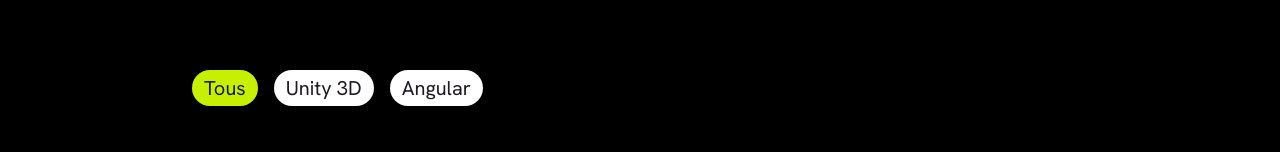
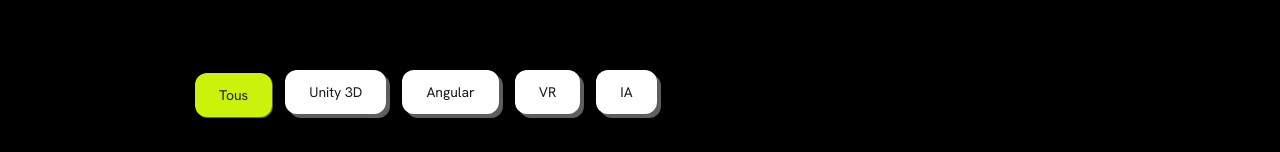
Before and after one commit to 18David/portfolio-dg, an Angular app: page /realisations in a window 1280 px wide. Shown: the part 242-394 px from the top of the page. Built offline with nearby package versions, Linux system fonts and the light colour scheme; grey boxes are pictures that could not be loaded.

Commit message:
feat: implement flip list directive for animated transitions and enhance button styles

```diff
--- a/src/app/pages/realisations/realisations.component.html
+++ b/src/app/pages/realisations/realisations.component.html
@@ -6,29 +6,56 @@
   <!-- Filtres -->
   <div class="flex gap-4 font-body">
     <button (click)="setFilter(null)"
-            class="px-3 py-1 rounded-full text-l md:text-xl bg-secondary"
-            [class.bg-accent]="!filter"
-            [class.bg-secondary]="filter">
+            class="mech-btn primary"
+            [class.primary]="!filter"
+            [class.pressed]="!filter"
+            [class.secondary]="filter">
       Tous
     </button>
     <button (click)="setFilter('Unity 3D')"
-            class="px-3 py-1 rounded-full text-l md:text-xl"
-            [class.bg-accent]="filter === 'Unity 3D'"
-            [class.bg-secondary]="filter !== 'Unity 3D'">
+            class="mech-btn primary"
+            [class.primary]="filter === 'Unity 3D'"
+            [class.pressed]="filter === 'Unity 3D'"
+            [class.secondary]="filter !== 'Unity 3D'">
       Unity 3D
     </button>
     <button (click)="setFilter('Angular')"
-            class="px-3 py-1 rounded-full text-l md:text-xl"
-            [class.bg-accent]="filter === 'Angular'"
-            [class.bg-secondary]="filter !== 'Angular'">
+            class="mech-btn"
+            [class.primary]="filter === 'Angular'"
+            [class.pressed]="filter === 'Angular'"
+            [class.secondary]="filter !== 'Angular'">
       Angular
+    </button>
+    <button (click)="setFilter('VR')"
+            class="mech-btn"
+            [class.primary]="filter === 'VR'"
+            [class.pressed]="filter === 'VR'"
+            [class.secondary]="filter !== 'VR'">
+      VR
+    </button>
+    <button (click)="setFilter('IA')"
+            class="mech-btn"
+            [class.primary]="filter === 'IA'"
+            [class.pressed]="filter === 'IA'"
+            [class.secondary]="filter !== 'IA'">
+      IA
     </button>
   </div>
 
   <!-- Liste projets -->
-  <div class="grid sm:grid-cols-2 lg:grid-cols-3 gap-12">
-    @for (project of filteredProjects; track project.id) {
-      <project-card [project]="project"></project-card>
+  <div class="grid sm:grid-cols-2 lg:grid-cols-3 gap-12"  [appFlipList]="{ duration: 320, easing: 'cubic-bezier(0.22, 1, 0.36, 1)' }">
+    @for (project of filteredProjects; track project.id; let i = $index) {
+      <div class="will-change-transform"
+        [attr.data-flip-key]="project.id"
+        animate.leave="card-leave">
+        <project-card
+          class="card"
+          animate.enter="card-enter"
+          animate.leave="card-leave"
+          [style.--i]="i"
+          [project]="project">
+        </project-card>
+      </div>
     }
   </div>
 </div>
--- a/src/app/pages/realisations/realisations.component.scss
+++ b/src/app/pages/realisations/realisations.component.scss
@@ -0,0 +1,23 @@
+/* Apparition */
+.card-enter {
+  animation: card-fade-up 240ms cubic-bezier(0.2, 0.8, 0.2, 1) both;
+  animation-delay: 180ms;//calc(var(--i, 0) * 180ms); /* stagger */
+}
+@keyframes card-fade-up {
+  from { opacity: 0; transform: translateY(12px) scale(0.98); }
+  to   { opacity: 1; transform: none; }
+}
+
+/* Disparition */
+.card-leave {
+  /* styles finaux pendant la sortie */
+  opacity: 0;
+  transform: translateY(6px) scale(0.98);
+  transition: opacity 180ms cubic-bezier(0.4, 0, 1, 1),
+              transform 180ms cubic-bezier(0.4, 0, 1, 1);
+  /* point de départ de la transition */
+  @starting-style {
+    opacity: 1;
+    transform: none;
+  }
+}
--- a/src/app/pages/realisations/realisations.component.ts
+++ b/src/app/pages/realisations/realisations.component.ts
@@ -1,8 +1,11 @@
-import { Component, OnInit } from '@angular/core';
+import { Component, NgZone, OnInit, ViewChild } from '@angular/core';
 import { Project } from '../../models/project.model';
 import { ProjectCardComponent } from 'src/app/components/project-card/project-card.component';
 import { ProjectService } from 'src/app/services/project.service';
 import { ActivatedRoute, Router } from '@angular/router';
+import { FlipListDirective } from 'src/app/shared/flip-list.directive';
+import { take } from 'rxjs';
+const LEAVE_MS = 200; // doit matcher ta transition .card-leave
 
 @Component({
   selector: 'realisations',
@@ -10,18 +13,25 @@ import { ActivatedRoute, Router } from '@angular/router';
   styleUrls: ['./realisations.component.scss'],
   standalone: true,
   imports: [
-    ProjectCardComponent
+    ProjectCardComponent,
+    FlipListDirective
   ]
 
 })
 export class RealisationsComponent implements OnInit {
+  @ViewChild(FlipListDirective) flip!: FlipListDirective;
+
   projects: Project[] = [];
   filter: string | null = null;
+
+
+  clickSound = new Audio('/assets/sounds/click.mp3');
 
   constructor(
     private route: ActivatedRoute,
     private router: Router,
-    private projectService: ProjectService
+    private projectService: ProjectService,
+    private ngZone: NgZone,
   ) {}
 
   ngOnInit() {
@@ -41,11 +51,38 @@ export class RealisationsComponent implements OnInit {
   }
 
   setFilter(keyword: string | null) {
+
+    if( this.filter === keyword ) return;
+
+    this.flip?.prepare();
+
+    this.playClickSound();
+
     this.filter = keyword;
     this.router.navigate([], {
       relativeTo: this.route,
       queryParams: { tag: keyword ?? undefined }, // undefined = supprime le param
-      queryParamsHandling: ''                      // remplace
+    });
+
+    this.ngZone.onStable.pipe(take(1)).subscribe(() => {
+      // micro-décalage pour être sûr d’avoir le layout final
+      requestAnimationFrame(() => {
+        const movedNow = this.flip?.play() ?? false;
+
+        // 4) Si aucun mouvement (cas RETRAITS), rejoue après le leave
+        if (!movedNow) {
+          setTimeout(() => {
+            // petit raf pour être sûr que le retrait a fini et le layout est recomposé
+            requestAnimationFrame(() => this.flip?.play());
+          }, LEAVE_MS);
+        }
+      });
     });
   }
+
+  playClickSound() {
+    this.clickSound.currentTime = 0; // reset pour spam rapide
+    this.clickSound.play();
+  }
+// Removed unused stub functions for Angular animations, as they are now imported from '@angular/animations'
 }
--- /dev/null
+++ b/src/app/shared/flip-list.directive.ts
@@ -0,0 +1,89 @@
+// src/app/shared/flip-list.directive.ts
+import { Directive, ElementRef, Input } from '@angular/core';
+
+type FlipOpts = number | { duration?: number; easing?: string; threshold?: number };
+
+@Directive({
+  selector: '[appFlipList]',
+  standalone: true
+})
+export class FlipListDirective {
+  @Input('appFlipList') set opts(v: FlipOpts) {
+    if (typeof v === 'number') this.duration = v;
+    else if (v) {
+      this.duration = v.duration  ?? this.duration;
+      this.easing   = v.easing    ?? this.easing;
+      this.threshold = v.threshold ?? this.threshold;
+    }
+  }
+
+  private duration = 320;
+  private easing   = 'cubic-bezier(0.22, 1, 0.36, 1)';
+  private threshold = 0.5; // px
+  private prev = new Map<string, DOMRect>();
+
+  constructor(private host: ElementRef<HTMLElement>) {}
+
+  /** Snapshot AVANT la mutation de liste */
+  prepare() {
+    this.prev.clear();
+    for (const el of this.items()) {
+      const key = el.getAttribute('data-flip-key');
+      if (!key) continue;
+      this.prev.set(key, el.getBoundingClientRect());
+    }
+  }
+
+  /**
+   * Joue le FLIP APRÈS la MAJ du DOM.
+   * Retourne true s’il y a eu AU MOINS un déplacement animé.
+   * Si aucun déplacement, ne "commit" PAS les positions (pour permettre un second tir).
+   */
+  play(): boolean {
+    if (matchMedia?.('(prefers-reduced-motion: reduce)').matches) {
+      this.prev.clear(); return false;
+    }
+
+    const curr = new Map<string, DOMRect>();
+    let moved = 0;
+
+    for (const el of this.items()) {
+      const key = el.getAttribute('data-flip-key');
+      if (!key) continue;
+
+      const now = el.getBoundingClientRect();
+      curr.set(key, now);
+
+      const was = this.prev.get(key);
+      if (!was) continue;
+
+      const dx = was.left - now.left;
+      const dy = was.top  - now.top;
+      if (Math.abs(dx) < this.threshold && Math.abs(dy) < this.threshold) continue;
+
+      moved++;
+      el.style.willChange = 'transform';
+      el.style.transition = 'none';
+      el.style.transform  = `translate(${dx}px, ${dy}px)`;
+      void el.offsetWidth; // reflow
+      el.style.transition = `transform ${this.duration}ms ${this.easing}`;
+      el.style.transform  = '';
+
+      const done = () => {
+        el.style.willChange = '';
+        el.style.transition = '';
+        el.removeEventListener('transitionend', done);
+      };
+      el.addEventListener('transitionend', done);
+    }
+
+    // Commit uniquement s’il y a eu du mouvement
+    if (moved > 0) this.prev = curr;
+
+    return moved > 0;
+  }
+
+  private items(): HTMLElement[] {
+    return Array.from(this.host.nativeElement.querySelectorAll<HTMLElement>('[data-flip-key]'));
+  }
+}
--- a/src/styles.scss
+++ b/src/styles.scss
@@ -71,14 +71,30 @@
 
 /* Variante principale (fond secondary) */
 .mech-btn.secondary {
-  background-color: var(--mat-sys-secondary-container);
-  color: var(--mat-sys-primary)!important;
+  background-color: #ffffff;
+  color: var(--mat-sys-on-primary-fixed)!important;
 }
 
 /* Variante secondaire (fond tertiary) */
 .mech-btn.primary {
   background-color: var(--mat-sys-tertiary-container);
-  color: var(--mat-sys-primary)!important;
+  color: var(--mat-sys-on-primary-fixed)!important;
+}
+
+/* État "pressed" persistant */
+.mech-btn.pressed,
+.mech-btn[aria-pressed="true"] {
+  transform: translate(3px, 3px);
+  box-shadow: 1px 1px 0 var(--mat-sys-primary);
+}
+
+/* Empêche le hover/clic de remonter le bouton */
+.mech-btn.pressed:hover,
+.mech-btn.pressed:active,
+.mech-btn[aria-pressed="true"]:hover,
+.mech-btn[aria-pressed="true"]:active {
+  transform: translate(3px, 3px) !important;
+  box-shadow: 1px 1px 0 var(--mat-sys-primary) !important;
 }
 
 
```
Also changed, not shown: api/contact.ts (+8 -9 lines), 1 other file (tests, documents, lock files or other folders).
